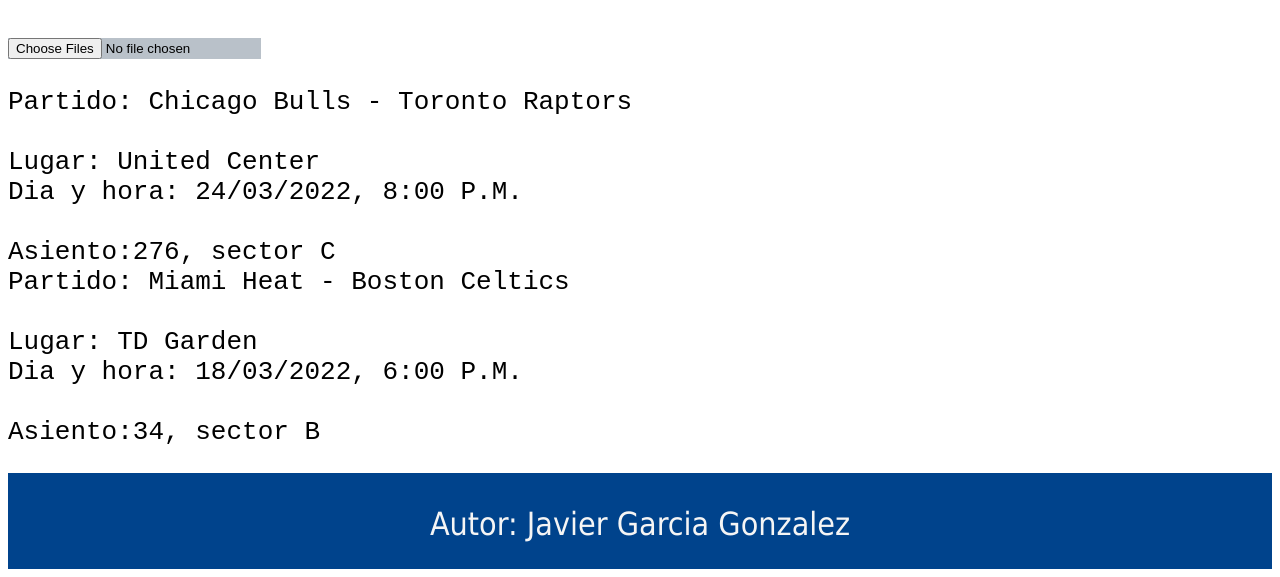
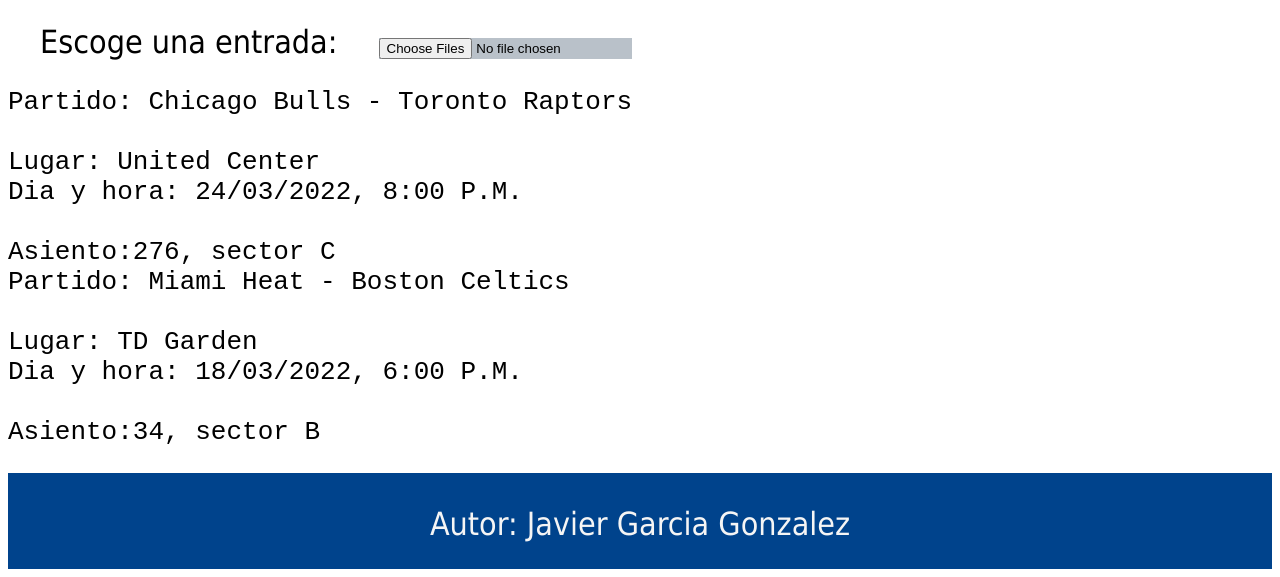
Before and after one commit to UO276723/archivos_a_validar, a plain HTML site: page Lector.html in a window 1280 px wide. Shown: the part 504-1081 px from the top of the page. Drawn offline with nearby package versions, Linux system fonts and the light colour scheme; files whose address does not match are found by name.

Commit message:
Update Lector.html

```diff
--- a/Lector.html
+++ b/Lector.html
@@ -37,7 +37,8 @@
         <h1>Lector de entradas</h1>
         <section>
             <h2>Introduce aqui la entrada:</h2>
-            <input type="file" name="upload" onchange="lectorEntradas.seleccionarEntrada()" multiple="">
+            <label for="entrada">Escoge una entrada:</label>
+            <input type="file" name="upload" id="entrada" onchange="lectorEntradas.seleccionarEntrada()" multiple="">
             <pre>Partido: Chicago Bulls - Toronto Raptors<br><br>Lugar: United Center<br>Dia y hora: 24/03/2022, 8:00 P.M.<br><br>Asiento:276, sector C<br>Partido: Miami Heat - Boston Celtics<br><br>Lugar: TD Garden<br>Dia y hora: 18/03/2022, 6:00 P.M.<br><br>Asiento:34, sector B<br></pre>
             </section>
         </article>
```
